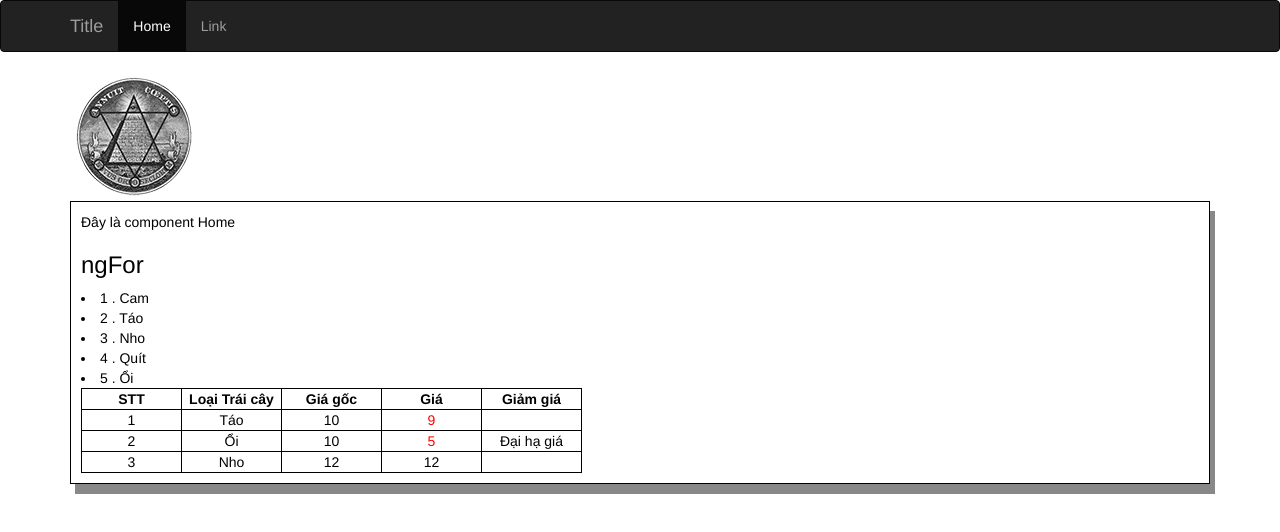
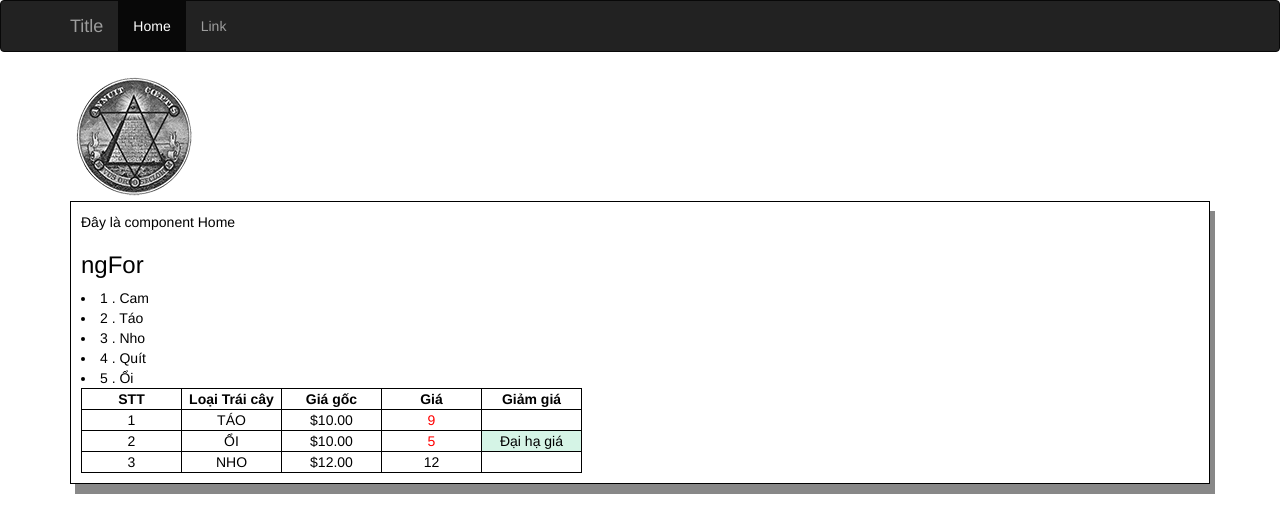
Before and after one commit to VanHoangDN/angular, an Angular app: page / in a window 1280 px wide. Shown: the top 532 px of the page. Built offline with nearby package versions, Linux system fonts and the light colour scheme.

Commit message:
b16 pipe dinh dang du lieu

```diff
--- a/src/app/app.module.ts
+++ b/src/app/app.module.ts
@@ -7,12 +7,14 @@ import { HomeComponent } from './home/home.component';
 import { AboutComponent } from './about/about.component';
 
 import { FormsModule } from '@angular/forms';
+import { OnSalePipe } from './on-sale.pipe';
 
 @NgModule({
   declarations: [
     AppComponent,
     HomeComponent,
-    AboutComponent
+    AboutComponent,
+    OnSalePipe
   ],
   imports: [
     BrowserModule,
--- a/src/app/home/home.component.html
+++ b/src/app/home/home.component.html
@@ -37,8 +37,8 @@
         <tbody>
             <tr *ngFor="let trai of traiCay2; let i =index">
                 <td>{{i+1}}</td>
-                <td>{{trai.ten}}</td>
-                <td>{{trai.giagoc}}</td>
+                <td>{{trai.ten | uppercase}}</td>
+                <td>{{trai.giagoc | currency:"USD":"symbol":"1.2"}}</td>
                 <td><span [ngClass]="{'so-am':trai.gia<trai.giagoc}">{{trai.gia}}</span></td>
                 <!-- <td>
                     <span *ngIf="trai.giagoc>trai.gia; then giam;else kogiam"></span>
@@ -49,8 +49,11 @@
                             <span [ngClass]="'so-am'">{{trai.gia}}</span>
                         </ng-template>
                 </td> -->
-                <td>
+                <!-- <td [ngClass]="{'giatot': trai.haGia}">
                     <span *ngIf="trai.haGia">Đại hạ giá</span>
+                </td> -->
+                <td [ngClass]="{'giatot': trai.haGia}">
+                    <span>{{trai.haGia| onSale}}</span>
                 </td>
             </tr>
         </tbody>
--- a/src/app/home/home.component.scss
+++ b/src/app/home/home.component.scss
@@ -15,4 +15,4 @@
     color: red;
 }
 
-.giatot{background-color: red;}
+.giatot{background-color: #d5f4e6;}
--- /dev/null
+++ b/src/app/on-sale.pipe.ts
@@ -0,0 +1,16 @@
+import { Pipe, PipeTransform } from '@angular/core';
+
+@Pipe({
+  name: 'onSale'
+})
+export class OnSalePipe implements PipeTransform {
+
+  transform(value: unknown, ...args: unknown[]): string {
+    console.log("My Pipe By Me ", value);
+    if(value){
+      return 'Đại hạ giá';
+    }
+    return '';
+  }
+
+}
```
Also changed, not shown: 1 other file (tests, documents, lock files or other folders).
